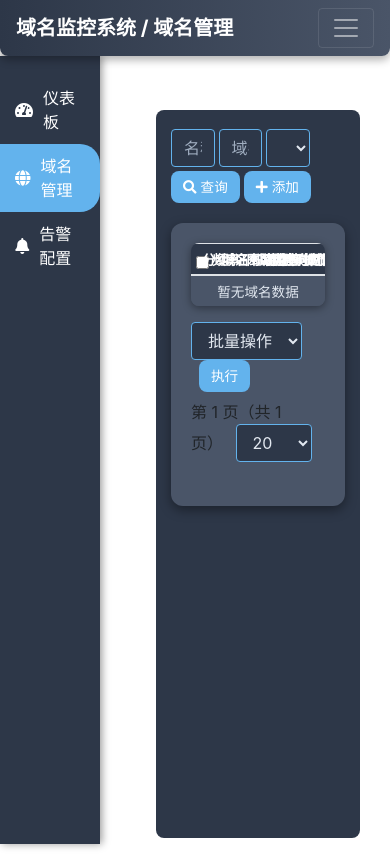
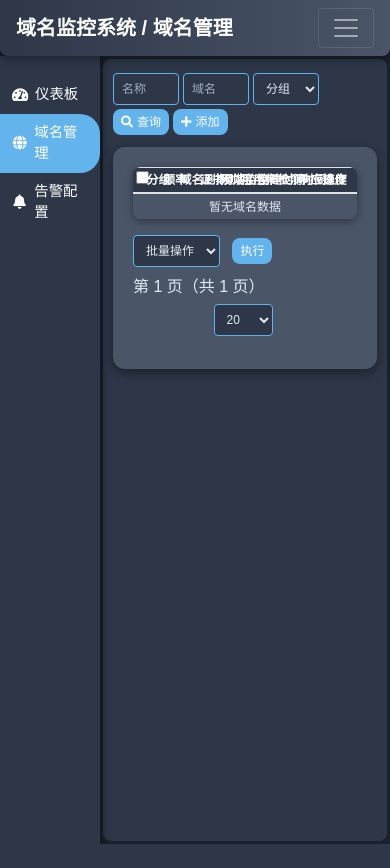
Before and after one commit to yumiao5642/domain-monitor, a Django app: page /domains/ in a window 390 px wide. After the commit the page ends 844 px from the top, so only its background shows below. Run offline with Django 3.2, Linux system fonts and the light colour scheme; the visitor is signed in with stand-in values (Sample User, id 1); data that the repository does not hold is empty; some libraries are stand-ins or nearby versions.

Commit message:
v1.0.17: Adjust query result area margins from 56px to 3px with adaptive layout

```diff
--- a/core/static/css/domain_monitor_custom.css
+++ b/core/static/css/domain_monitor_custom.css
@@ -1,4 +1,4 @@
-i/* 全局样式（深色模式） */
+/* 全局样式（深色模式） */
 body {
     font-family: 'Arial', 'PingFang SC', sans-serif;
     background-color: #1a202c; /* 深灰色背景 */
@@ -139,29 +139,10 @@ body {
     color: #63b3ed;
 }
 
-/* 内容区域 */
-main {
-    margin-left: 206px; /* 左侧菜单 150px + 空隙 56px */
-    margin-top: 112px; /* 导航栏 56px + 空隙 56px */
-    margin-right: 56px; /* 右侧空隙 56px */
-    margin-bottom: 56px; /* 底部空隙 56px */
-    padding: 15px; /* 减少内边距 */
-    background-color: #2d3748; /* 深色内容背景 */
-    border-radius: 8px;
-    min-height: calc(100vh - 112px - 56px);
-}
-
 /* 自适应调整 */
 @media (max-width: 1200px) {
     .sidebar {
         width: 120px;
-    }
-    main {
-        margin-left: 176px; /* 120px + 56px */
-        margin-right: 40px;
-        margin-top: 96px; /* 56px + 40px */
-        margin-bottom: 40px;
-        min-height: calc(100vh - 96px - 40px);
     }
 }
 
@@ -169,12 +150,47 @@ main {
     .sidebar {
         width: 100px;
     }
+    .sidebar .nav-link {
+        padding: 8px 10px;
+        font-size: 0.9rem;
+    }
+    .sidebar .nav-link i {
+        margin-right: 5px;
+    }
+}
+
+/* 内容区域 */
+/* 内容区域 */
+main {
+    margin-left: 153px; /* 左侧菜单 150px + 空隙 3px */
+    margin-top: 59px; /* 导航栏 56px + 空隙 3px */
+    margin-right: 3px; /* 右侧空隙 3px */
+    margin-bottom: 3px; /* 底部空隙 3px */
+    padding: 15px; /* 内边距 */
+    background-color: #2d3748; /* 深色内容背景 */
+    border-radius: 8px;
+    min-height: calc(100vh - 59px - 3px);
+}
+
+/* 自适应内容区域 */
+@media (max-width: 1200px) {
     main {
-        margin-left: 156px; /* 100px + 56px */
-        margin-right: 30px;
-        margin-top: 86px; /* 56px + 30px */
-        margin-bottom: 30px;
-        min-height: calc(100vh - 86px - 30px);
+        margin-left: 123px; /* 120px + 3px */
+        margin-right: 3px;
+        margin-top: 59px; /* 56px + 3px */
+        margin-bottom: 3px;
+        min-height: calc(100vh - 59px - 3px);
+    }
+}
+
+@media (max-width: 768px) {
+    main {
+        margin-left: 103px; /* 100px + 3px */
+        margin-right: 3px;
+        margin-top: 59px; /* 56px + 3px */
+        margin-bottom: 3px;
+        min-height: calc(100vh - 59px - 3px);
+        padding: 10px;
     }
 }
 
@@ -315,6 +331,10 @@ main {
     .table th:nth-child(13), .table td:nth-child(13) { /* 操作 */
         width: 22%;
     }
+    .table th, .table td {
+        font-size: 0.75rem;
+        padding: 0.2rem;
+    }
 }
 
 .table .btn-sm {
@@ -356,6 +376,14 @@ main {
     transform: scale(1.05);
 }
 
+/* 自适应按钮 */
+@media (max-width: 768px) {
+    .btn-primary {
+        padding: 4px 8px;
+        font-size: 0.75rem;
+    }
+}
+
 /* 查询表单 */
 .form-control {
     background: #2d3748;
@@ -373,6 +401,30 @@ main {
     color: #a0aec0; /* 浅色占位符 */
 }
 
+/* 自适应查询表单 */
+@media (max-width: 768px) {
+    .form-control {
+        font-size: 0.75rem;
+        padding: 0.25rem 0.5rem;
+    }
+}
+
+/* 分页和条数选择 */
+.pagination-section {
+    display: flex;
+    align-items: center;
+    justify-content: flex-end;
+    gap: 10px;
+}
+
+@media (max-width: 768px) {
+    .pagination-section {
+        flex-direction: column;
+        align-items: flex-end;
+        gap: 5px;
+    }
+}
+
 /* 添加/编辑域名页面字体 */
 #domain_form label,
 #domain_form input,
@@ -387,8 +439,12 @@ main {
     #domain_form .form-group {
         margin-bottom: 0.5rem;
     }
-    .form-group label {
-        margin-bottom: 0.2rem; /* 减少标签底部间距 */
+    #domain_form label,
+    #domain_form input,
+    #domain_form select,
+    #domain_form span,
+    #domain_form h5 {
+        font-size: 0.75rem;
     }
 }
 
@@ -620,24 +676,25 @@ body.light-theme .sidebar .collapse {
     border-left: 3px solid #4299e1;
 }
 
+/* 强制深色模式背景 */
 body.light-theme main,
 body.light-theme .card,
 body.light-theme .table,
 body.light-theme .table th,
 body.light-theme .table td {
-    background: #ffffff;
-    color: #1a202c;
+    background: #4a5568 !important;
+    color: #e2e8f0 !important;
 }
 
 body.light-theme .table-hover tbody tr:hover {
-    background: #e2e8f0;
-    color: #1a202c;
+    background: #63b3ed !important;
+    color: #1a202c !important;
 }
 
 body.light-theme .card-title,
 body.light-theme .modal-header,
 body.light-theme .modal-body {
-    color: #1a202c;
+    color: #ffffff !important;
 }
 
 body.light-theme .login-container {
@@ -677,7 +734,7 @@ body.light-theme .text-gray-600 {
 
 /* 浅色模式下的查询结果标题 */
 body.light-theme .page-title {
-    color: #1a202c !important;
+    color: #ffffff !important; /* 强制白色 */
 }
 
 /* 动态文字颜色 */
@@ -694,5 +751,5 @@ body.light-theme .text-white {
 }
 
 body.light-theme .dark:text-gray-800 {
-    color: #1a202c; /* 浅色模式为深灰 */
+    color: #ffffff !important; /* 强制白色 */
 }
--- a/core/templates/domain_list.html
+++ b/core/templates/domain_list.html
@@ -1,4 +1,4 @@
-i{% extends 'base.html' %}
+{% extends 'base.html' %}
 {% load static %}
 {% block title %}域名管理 - 域名监控系统{% endblock %}
 {% block nav_title %}域名管理{% endblock %}
@@ -117,7 +117,7 @@ i{% extends 'base.html' %}
                     </select>
                     <button type="button" class="btn btn-primary ml-2" id="bulk_action_btn">执行</button>
                 </div>
-                <div class="mb-2">
+                <div class="pagination-section mb-2">
                     <span class="mr-2">第 {{ page_obj.number }} 页（共 {{ page_obj.paginator.num_pages }} 页）</span>
                     <select id="per_page_select" name="per_page" class="form-control d-inline-block" style="width: auto;">
                         <option value="20" {% if per_page == 20 %}selected{% endif %}>20</option>
```
